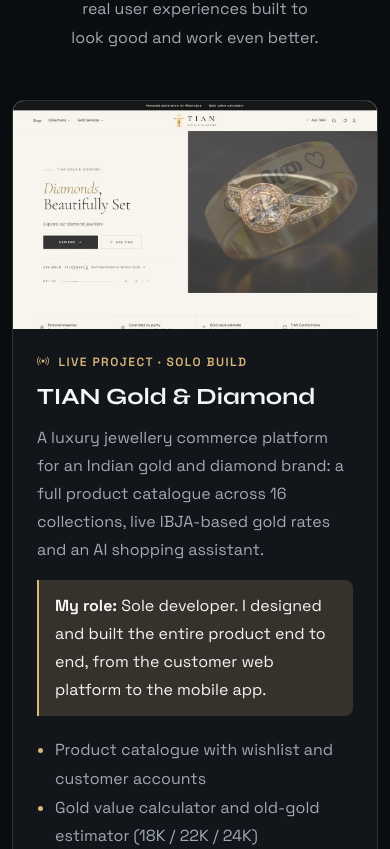
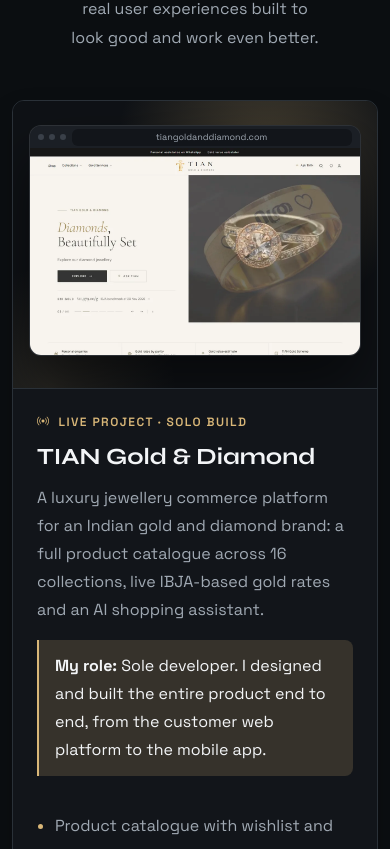
Before and after one commit to bichu2913/bichu-portfolio, a plain HTML site: page index.html in a window 390 px wide. Shown: the part 6695-7544 px from the top of the page. Drawn offline with nearby package versions, Linux system fonts and the light colour scheme.

Commit message:
Redesign TIAN showcase and fix nav highlighting
- Show the full TIAN homepage in a browser-frame mockup on a dark
  gold-glow background instead of a cropped screenshot
- Remove the mobile screenshot gallery (it showed the mobile website,
  not the app; real app screens to come)
- Split card text into two columns; no tilt/parallax on the large card
- Highlight the nav link for the section past the top third of the
  screen, replacing the observer that stuck on tall sections

Co-Authored-By: Claude Opus 5.5 <noreply@anthropic.com>

```diff
--- a/css/style.css
+++ b/css/style.css
@@ -1861,66 +1861,93 @@ img { max-width: 100%; }
 
 .section-title, .section-description { text-wrap: balance; }
 
-/* TIAN screenshots */
-.project-shot {
+/* TIAN showcase: browser + phone mockup */
+.project-featured { transform: none; }
+.project-featured:hover { transform: none; }
+
+.tian-showcase {
+    position: relative;
     display: block;
-    height: 100%;
-    min-height: 320px;
+    padding: 44px 24px 52px;
     overflow: hidden;
-    background: #f4f0e8;
-}
-
-.project-shot img {
-    display: block;
-    width: 100%;
-    height: 100%;
-    object-fit: cover;
-    object-position: left top;
+    color: inherit;
+    text-decoration: none;
+    background:
+        radial-gradient(60% 80% at 70% 20%, rgba(217,183,120,0.28), transparent 70%),
+        radial-gradient(50% 60% at 10% 100%, rgba(217,183,120,0.12), transparent 70%),
+        #0f1216;
+    border-bottom: 1px solid var(--line);
+}
+
+.showcase-stage {
+    position: relative;
+    max-width: 860px;
+    margin: 0 auto;
+}
+
+.browser-frame {
+    position: relative;
+    overflow: hidden;
+    border: 1px solid rgba(255,255,255,0.08);
+    border-radius: 12px;
+    background: #1b1f25;
+    box-shadow: 0 30px 60px rgba(0,0,0,0.5);
     transition: transform 0.5s ease;
 }
 
-.project-card:hover .project-shot img { transform: scale(1.03); }
-
-.project-gallery {
-    display: grid;
-    grid-template-columns: repeat(4, minmax(0, 1fr));
-    gap: 20px;
-    max-width: 960px;
-    margin: 32px auto 0;
-}
-
-.project-gallery figure { margin: 0; text-align: center; }
-
-.project-gallery img {
+.browser-bar {
+    display: flex;
+    align-items: center;
+    gap: 7px;
+    height: 34px;
+    padding: 0 14px;
+    background: #1b1f25;
+}
+
+.browser-bar i {
+    width: 10px;
+    height: 10px;
+    border-radius: 50%;
+    background: #3a4049;
+}
+
+.browser-bar span {
+    flex: 0 1 280px;
+    margin: 0 auto;
+    padding: 4px 12px;
+    border-radius: 6px;
+    background: #12151a;
+    color: var(--muted);
+    font-size: 12px;
+    text-align: center;
+    white-space: nowrap;
+    overflow: hidden;
+    text-overflow: ellipsis;
+}
+
+.browser-frame img {
     display: block;
     width: 100%;
     height: auto;
-    border: 6px solid #1c2128;
-    border-radius: 22px;
-    box-shadow: 0 18px 34px rgba(0,0,0,0.35);
-    transition: transform 0.3s ease;
-}
-
-.project-gallery figure:hover img { transform: translateY(-6px); }
-
-.project-gallery figcaption {
-    margin-top: 12px;
-    color: var(--muted);
-    font-size: 13px;
+}
+
+
+.tian-showcase:hover .browser-frame { transform: translateY(-4px); }
+
+.project-content-side { padding-top: 28px; }
+
+@media (min-width: 992px) {
+    .project-content-side { border-left: 1px solid var(--line); }
 }
 
 @media (max-width: 991px) {
-    .project-shot { min-height: 0; aspect-ratio: 16 / 10; }
-}
-
-@media (max-width: 767px) {
-    .project-gallery {
-        grid-auto-flow: column;
-        grid-template-columns: none;
-        grid-auto-columns: 46%;
-        overflow-x: auto;
-        scroll-snap-type: x mandatory;
-        padding-bottom: 8px;
-    }
-    .project-gallery figure { scroll-snap-align: start; }
-}
+    .project-featured .col-lg-6:first-child .project-content { padding-bottom: 8px; }
+    .project-content-side { padding-top: 8px; }
+}
+
+@media (max-width: 575px) {
+    .tian-showcase { padding: 24px 16px 32px; }
+    .browser-bar { height: 22px; gap: 5px; padding: 0 8px; }
+    .browser-bar i { width: 6px; height: 6px; }
+    .browser-bar span { font-size: 9px; padding: 2px 8px; }
+}
--- a/index.html
+++ b/index.html
@@ -408,13 +408,19 @@ Git and responsive UI development.
         </div>
 
         <article class="project-card project-featured">
-            <div class="row g-0 h-100">
-                <div class="col-lg-5">
-                    <a class="project-shot" href="https://tiangoldanddiamond.com/" target="_blank" rel="noopener" aria-label="Open the TIAN Gold &amp; Diamond website">
-                        <img src="assets/images/tian/tian-web-home.webp" width="1200" height="750" loading="lazy" decoding="async" alt="TIAN Gold &amp; Diamond website homepage showing a diamond ring banner and live 22K gold rate">
-                    </a>
+            <a class="tian-showcase" href="https://tiangoldanddiamond.com/" target="_blank" rel="noopener" aria-label="Open the TIAN Gold &amp; Diamond website">
+              <div class="showcase-stage">
+                <div class="browser-frame">
+                    <div class="browser-bar" aria-hidden="true">
+                        <i></i><i></i><i></i>
+                        <span>tiangoldanddiamond.com</span>
+                    </div>
+                    <img src="assets/images/tian/tian-web-home.webp" width="1200" height="750" loading="lazy" decoding="async" alt="TIAN Gold &amp; Diamond website homepage with a diamond ring banner and the live 22K gold rate">
                 </div>
-                <div class="col-lg-7">
+              </div>
+            </a>
+            <div class="row g-0">
+                <div class="col-lg-6">
                     <div class="project-content">
                         <span class="project-label"><i class="bi bi-broadcast"></i> Live project · Solo build</span>
                         <h3>TIAN Gold &amp; Diamond</h3>
@@ -426,6 +432,10 @@ Git and responsive UI development.
                             <strong>My role:</strong> Sole developer. I designed and built the entire product end to end,
                             from the customer web platform to the mobile app.
                         </p>
+                    </div>
+                </div>
+                <div class="col-lg-6">
+                    <div class="project-content project-content-side">
                         <ul class="project-features">
                             <li>Product catalogue with wishlist and customer accounts</li>
                             <li>Gold value calculator and old-gold estimator (18K / 22K / 24K)</li>
@@ -448,24 +458,6 @@ Git and responsive UI development.
             </div>
         </article>
 
-        <div class="project-gallery" aria-label="TIAN on mobile">
-            <figure>
-                <img src="assets/images/tian/tian-mobile-home.webp" width="480" height="1039" loading="lazy" decoding="async" alt="TIAN mobile homepage with a featured name ring collection">
-                <figcaption>Home</figcaption>
-            </figure>
-            <figure>
-                <img src="assets/images/tian/tian-mobile-products.webp" width="480" height="1039" loading="lazy" decoding="async" alt="TIAN mobile shop listing 48 jewellery pieces with category filters">
-                <figcaption>Shop &amp; filters</figcaption>
-            </figure>
-            <figure>
-                <img src="assets/images/tian/tian-mobile-gold-calculator.webp" width="480" height="1039" loading="lazy" decoding="async" alt="TIAN gold value calculator with 18K, 22K and 24K benchmark rates">
-                <figcaption>Gold calculator</figcaption>
-            </figure>
-            <figure>
-                <img src="assets/images/tian/tian-mobile-ask-tian.webp" width="480" height="1039" loading="lazy" decoding="async" alt="Ask TIAN AI jewellery assistant with suggested questions">
-                <figcaption>Ask TIAN (AI)</figcaption>
-            </figure>
-        </div>
 
 
         <div class="earlier-work">
--- a/js/script.js
+++ b/js/script.js
@@ -117,19 +117,36 @@ document.addEventListener('DOMContentLoaded', () => {
     updateNavbar();
 
     if (sections.length && navLinks.length) {
-        const sectionObserver = new IntersectionObserver((entries) => {
-            const visibleSection = entries
-                .filter((entry) => entry.isIntersecting)
-                .sort((first, second) => second.intersectionRatio - first.intersectionRatio)[0];
+        // Active section = the last one whose top has passed 35% of the viewport.
+        let activeId = '';
+        let navTicking = false;
 
-            if (!visibleSection) return;
+        function updateActiveNav() {
+            navTicking = false;
+            const line = window.innerHeight * 0.35;
+            const atBottom = window.innerHeight + window.scrollY >= document.documentElement.scrollHeight - 2;
+            let current = sections[0];
 
+            sections.forEach((section) => {
+                if (section.getBoundingClientRect().top <= line) current = section;
+            });
+            if (atBottom) current = sections[sections.length - 1];
+            if (current.id === activeId) return;
+
+            activeId = current.id;
             navLinks.forEach((link) => {
-                link.classList.toggle('active', link.getAttribute('href') === `#${visibleSection.target.id}`);
+                link.classList.toggle('active', link.getAttribute('href') === `#${activeId}`);
             });
-        }, { rootMargin: '-30% 0px -55% 0px', threshold: [0, 0.25, 0.5] });
+        }
 
-        sections.forEach((section) => sectionObserver.observe(section));
+        window.addEventListener('scroll', () => {
+            if (!navTicking) {
+                navTicking = true;
+                requestAnimationFrame(updateActiveNav);
+            }
+        }, { passive: true });
+        window.addEventListener('resize', updateActiveNav);
+        updateActiveNav();
     }
 
     document.querySelectorAll('.navbar-collapse .nav-link').forEach((link) => {
```
Also changed, not shown: assets/images/tian/tian-mobile-ask-tian.webp (deleted), assets/images/tian/tian-mobile-gold-calculator.webp (deleted), assets/images/tian/tian-mobile-home.webp (deleted), assets/images/tian/tian-mobile-products.webp (deleted).
